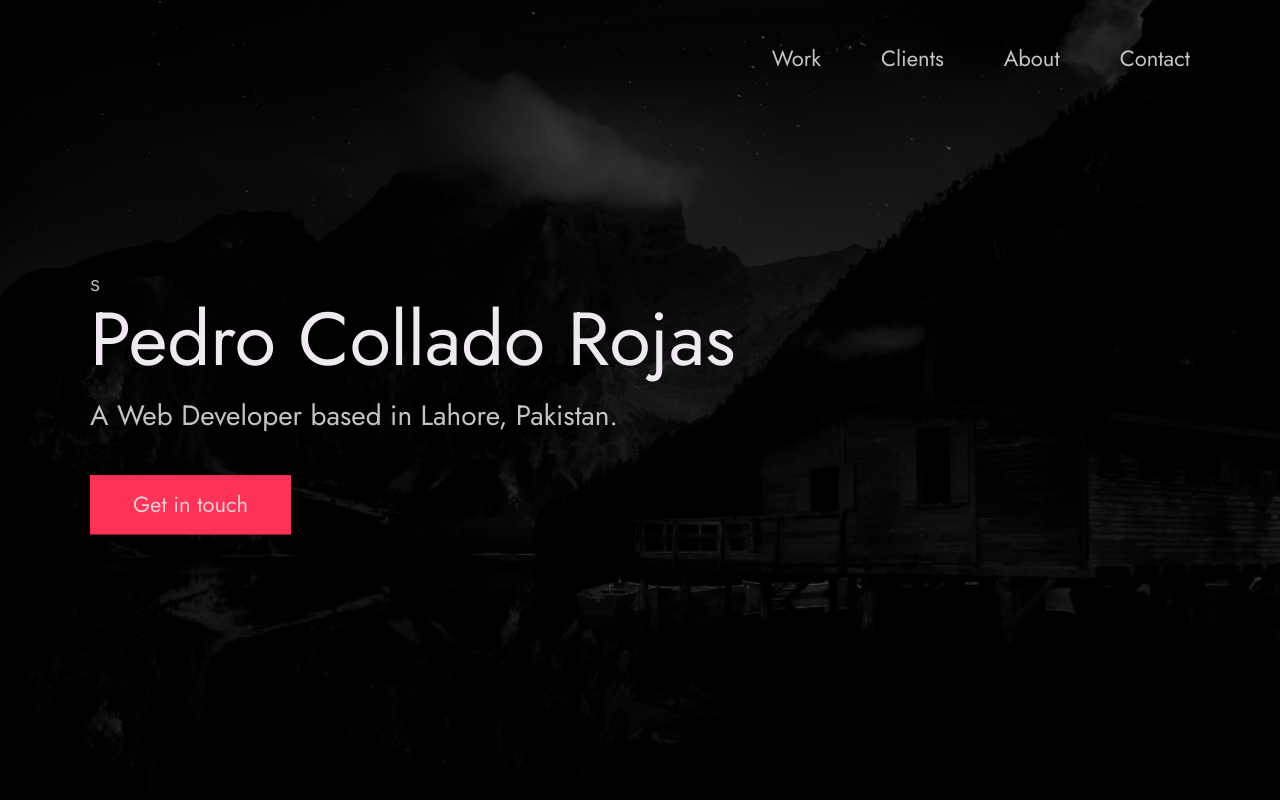
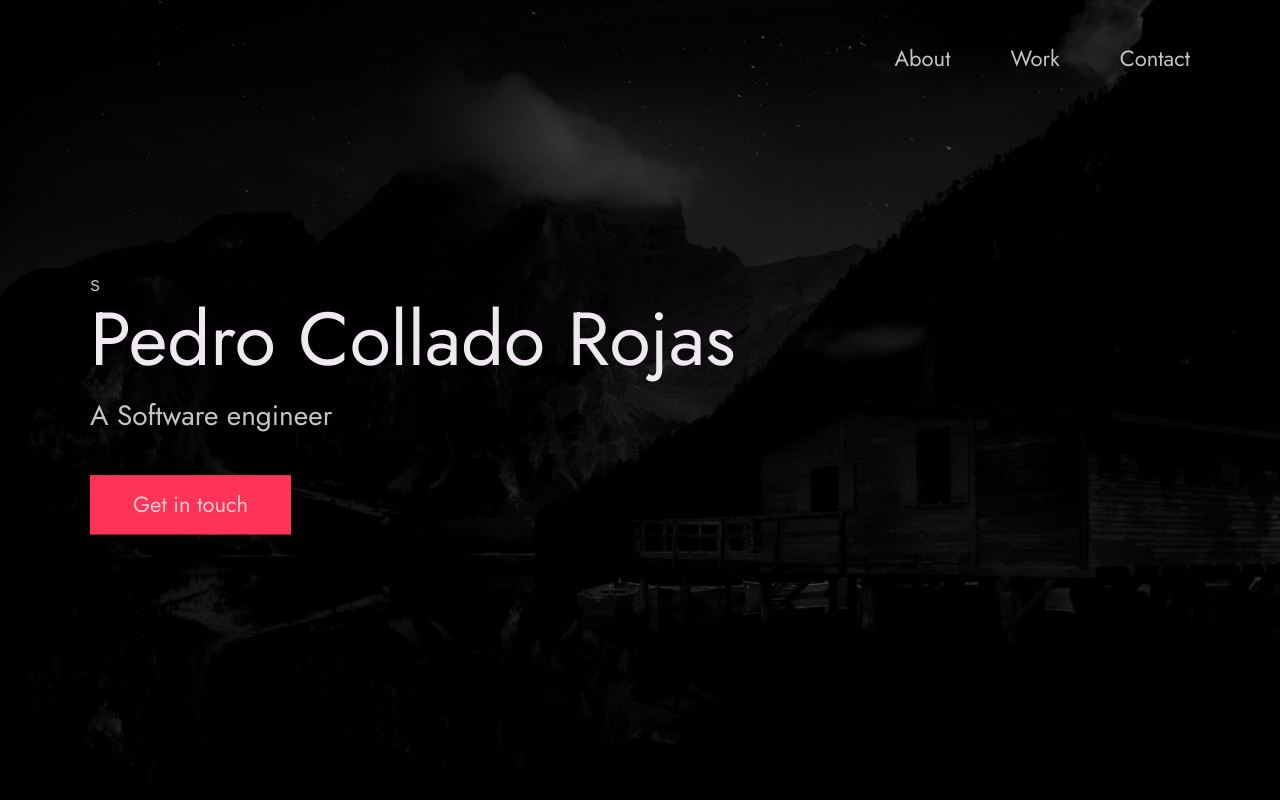
Before and after one commit to p-collado/Portfolio, a plain HTML site: page index.html in a window 1280 px wide. Shown: the top 800 px of the page. Drawn offline with Linux system fonts and the light colour scheme.

Commit message:
Update index.html

```diff
--- a/index.html
+++ b/index.html
@@ -41,11 +41,11 @@
     <div class="row">
       <nav class="nav" role="navigation">
         <ul class="nav__items">
-          <li class="nav__item"><a href="#work" class="nav__link">Work</a></li>
-          <li class="nav__item"><a href="#clients" class="nav__link">Clients</a></li>
           <li class="nav__item">
             <a href="#about" class="nav__link">About</a>
           </li>
+          <li class="nav__item">
+            <a href="#work" class="nav__link">Work</a></li>
           <li class="nav__item">
             <a href="#contact" class="nav__link">Contact</a>
           </li>
@@ -59,7 +59,7 @@
           <span>Pedro Collado Rojas</span>
         </h1>
         <!-- Put a small paragraph about yourself -->
-        <p>A Web Developer based in Lahore, Pakistan.</p>
+        <p>A Software engineer</p>
         <a href="#contact" class="btn btn--pink">Get in touch</a>
       </div>
     </div>
@@ -221,7 +221,7 @@
           me is via an email.
         </p>
         <!-- Replace the email with yours -->
-        <a href="mailto:you@example.com" class="btn">you@example.com</a>
+        <a href="prc2895@gmail.com" class="btn">prc2895@gmail.com</a>
       </div>
     </div>
   </section>
```
